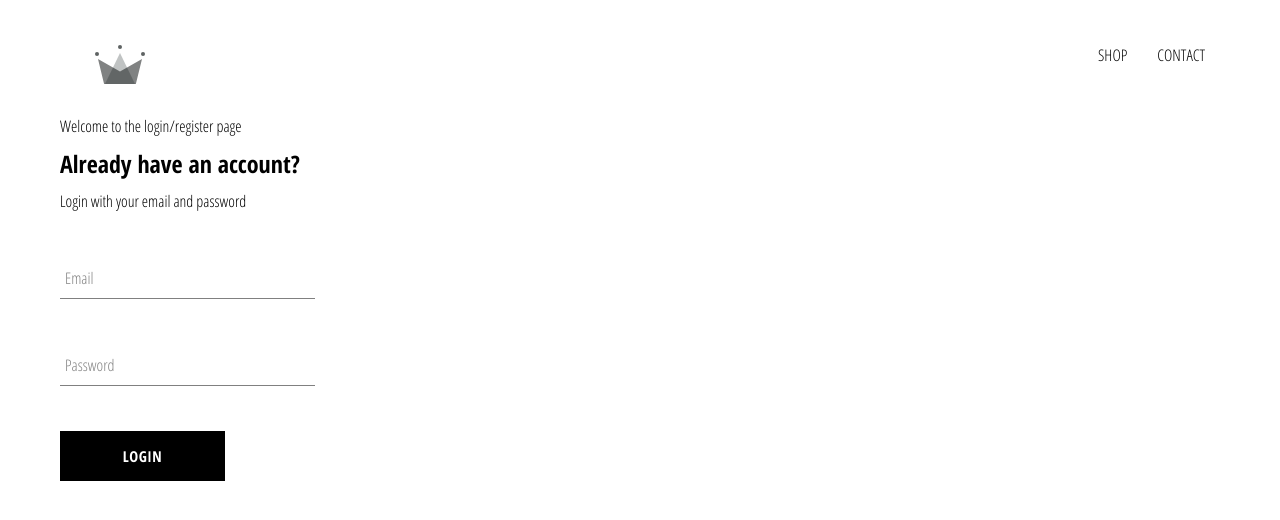
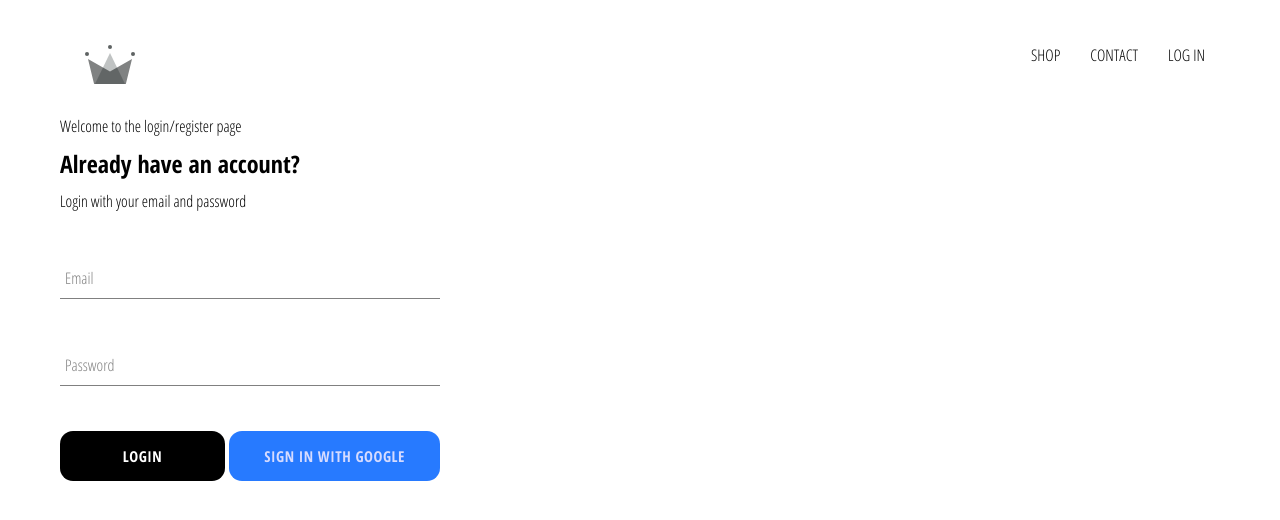
Before and after one commit to Acosta816/crown-clothing, a React (Create React App) app: page /login-register in a window 1280 px wide. Shown: the top 520 px of the page. Built offline with nearby package versions, Linux system fonts and the light colour scheme; no server answers.

Commit message:
integrated firebase, Next: integrate fireSTORE database and store email and pw users to our database

```diff
--- a/package.json
+++ b/package.json
@@ -6,6 +6,7 @@
     "@testing-library/jest-dom": "^5.11.6",
     "@testing-library/react": "^11.2.2",
     "@testing-library/user-event": "^12.2.2",
+    "firebase": "^8.1.1",
     "react": "^17.0.1",
     "react-dom": "^17.0.1",
     "react-router-dom": "^5.2.0",
--- a/src/App.css
+++ b/src/App.css
@@ -1,3 +1,7 @@
+* {
+    box-sizing: border-box;
+}
+
 body {
     font-family: 'Open Sans Condensed', sans-serif;
     padding: 20px 60px;
--- a/src/App.js
+++ b/src/App.js
@@ -1,16 +1,56 @@
+import React from 'react';
 import { Route, Switch } from 'react-router-dom';
-
 import './App.css';
 
 import HomePage from './pages/homepage.component';
 import ShopPage from './pages/shop/shop.component';
 import Header from './components/header/header.component';
 import LoginRegisterContainerPage from './pages/login-register/login-register.component';
+import { auth } from './firebase/firebase.utils';
 
-function App() {
+class App extends React.Component {
+  constructor(props) {
+    super(props);
+    this.state = {
+      currentUser: null
+    }//state
+    console.log('constructor() called...');
+  }//cons
+
+  //have to close the open subscription to prevent memory leaks.
+  //onAuthStateChanged accepts a callback that returns the user but it also if left unaltered, returns a function that unsubscribes from listening to changes in a user's auth state.
+  //(this does NOT sign the user out. It just stops listening to auth changes. The next step would naturally be to perform a sign out function which is also seen below.)
+  unsubscribeFromAuth = null;
+
+  //using the onAuthStateChanged method to add an observer for state changes to a user's sign-in or sign-out status.
+  //pass a function to this method with the parameter of 'user' which comes from the auth object which it got back from the firebase object. (FIREBASECLOUD>firebase>auth>)
+  //User-authenticated session persistence is defaulted to "on" for firebase out the box.
+  //The observer/subscriber is listening constantly to the auth object for changes. If there is no change/logout to the auth, then the onAuthStateChanged subscriber just sends back that "user" authenticated object everytime until they sig out.
+  componentDidMount() {
+    console.log('componentDidMount() called...');
+    this.unsubscribeFromAuth = auth.onAuthStateChanged(user => {
+      console.log(user);//inspecting the "user" object returned by calling auth.onAuthStateChanged
+      //It will not return anything if the user has manually logged out or the token expired. If however the last person logged in and did not log out. It will persist and THAT user object will be returned (they will still be logged in. Even if the page refreshes or the internet disconnects and reconnects.)
+      this.setState(prevState => {
+        return {
+          currentUser: user
+        }
+      });//setState
+
+    });//auth.onAuthStateChanged
+  }
+
+  componentWillUnmount() {
+    console.log('componentWillUnmount() called...');
+    this.unsubscribeFromAuth();
+  }
+
+
+  render() {
+    console.log('render() called...');
     return (
       <div>
-      <Header />
+        <Header currentUser={this.state.currentUser} />
         <Switch>
           <Route exact path='/' component={HomePage} />
           <Route path='/shop/' component={ShopPage} />
@@ -20,5 +60,6 @@
       </div>
     );
   }
+}
 
 export default App;
--- a/src/components/custom-button/custom-button.component.js
+++ b/src/components/custom-button/custom-button.component.js
@@ -2,9 +2,9 @@
 
 import './custom-button.styles.scss';
 
-const CustomButton = ({ children, ...otherProps }) => (
+const CustomButton = ({ children, isGoogleButton, ...otherProps }) => (
     <button
-        className='custom-button'
+        className={`custom-button ${isGoogleButton ? 'google-button' : null}`}
         {...otherProps}
     >
         {children}
--- a/src/components/custom-button/custom-button.styles.scss
+++ b/src/components/custom-button/custom-button.styles.scss
@@ -12,6 +12,7 @@
     font-family: 'Open Sans Condensed';
     font-weight: bolder;
     border: none;
+    border-radius: 13px;
     cursor: pointer;
 
     &:hover {
@@ -19,4 +20,15 @@
       color: black;
       border: 1px solid black;
     }
+
+    &.google-button {
+        background-color: rgb(39, 122, 255);
+        color: rgb(214, 219, 255);
+
+        &:hover {
+            background-color: #1c6be2;
+            color: white;
+            border: none;
+          }
+    }
   }
--- a/src/components/header/header.component.js
+++ b/src/components/header/header.component.js
@@ -1,11 +1,13 @@
 import React from 'react';
-import { NavLink } from 'react-router-dom';
+import { Link, NavLink } from 'react-router-dom';
+
+import { auth } from '../../firebase/firebase.utils';
 
 import { ReactComponent as Logo } from '../../assets/crown.svg';
 
 import './header.styles.scss';
 
-const Header = () => (
+const Header = ({ currentUser }) => (
     <div className='header'>
         <NavLink className='logo-container' to='/'>
             <Logo className='logo' />
@@ -18,6 +20,12 @@
             <NavLink className='option' to='/contact' activeClassName="activeLink">
                 CONTACT
             </NavLink>
+            {
+                currentUser ?
+                    <div className='option' onClick={() => auth.signOut()}>SIGN OUT</div>
+                    :
+                    <Link className='option' to='/login-register'>LOG IN</Link>
+            }
 
         </div>
 
--- a/src/components/header/header.styles.scss
+++ b/src/components/header/header.styles.scss
@@ -21,6 +21,7 @@
 
         .option {
             padding: 10px 15px;
+            cursor: pointer;
         }
     }//end of options
 
--- a/src/components/login/login.component.js
+++ b/src/components/login/login.component.js
@@ -1,6 +1,8 @@
 import React from 'react';
 import CustomButton from '../custom-button/custom-button.component';
 import FormInput from '../form-input/form-input.component';
+
+import { signInWithGoogle } from '../../firebase/firebase.utils';
 
 import './login.styles.scss';
 
@@ -36,7 +38,7 @@
     }
 
     render() {
-
+        console.log('render() ...called')
         return (
             <div className='login'>
                 <h2 className='title'>Already have an account?</h2>
@@ -60,7 +62,11 @@
                         inputChange={this.inputChange}
                     />
 
-                    <CustomButton type='submit'>LOGIN</CustomButton>
+                    <div className='buttons'>
+                        <CustomButton type='submit'>LOGIN</CustomButton>
+                        <CustomButton type='button' onClick={signInWithGoogle} isGoogleButton>Sign in with GOOGLE</CustomButton>
+                    </div>
+
                 </form>
             </div>
         )
--- a/src/components/login/login.styles.scss
+++ b/src/components/login/login.styles.scss
@@ -1,9 +1,15 @@
 .login {
-    width: 30vh;
+    width: 380px;
     display: flex;
     flex-direction: column;
 
     .title {
         margin: 10px 0;
     }
+
+    .buttons {
+        display: flex;
+        justify-content: space-between;
+    }
+
 }
--- /dev/null
+++ b/src/firebase/firebase.utils.js
@@ -0,0 +1,35 @@
+import firebase from 'firebase/app';
+import 'firebase/firestore';
+import 'firebase/auth';
+
+const config = {
+    apiKey: "AIzaSyAy5J9YVi6VpIeAgxJScsSGQEQyg3zJKHM",
+    authDomain: "crown-db-eb89f.firebaseapp.com",
+    databaseURL: "https://crown-db-eb89f.firebaseio.com",
+    projectId: "crown-db-eb89f",
+    storageBucket: "crown-db-eb89f.appspot.com",
+    messagingSenderId: "265380521808",
+    appId: "1:265380521808:web:1135a462cdc09a62e66e55",
+    measurementId: "G-SVHP6QVWEL"
+}
+
+firebase.initializeApp(config);
+
+export const auth = firebase.auth();
+export const firestore = firebase.firestore();
+
+
+//Setting up our Google authentication utility:
+
+//creating a Goofle authprovider instance from the 'auth' library we imported.
+//it takes a couple of custom OAuth parameters that we can assign using provider.setCustomParameter() and passing in an object with key:value pairs
+const myGoogleProvider = new firebase.auth.GoogleAuthProvider();
+myGoogleProvider.setCustomParameters({ prompt: 'select_account' }); //this custom OAuth provider ensures a "Select account" feature that prompts the user to sign in whenever they reach a part of our React app that uses the myGoogleProvider.
+//We still need to setup the "signInWithPopup" feature which triggers a popup and by adding this provider to it, it will ensure that this provider gets used with a 'select account' prompt feature.
+
+//We are creating a const that will equal the method from the auth library called signInWithPopup() which accepts provider objects from twitter, google, amazon, facebook, etc..
+//We want the popup from google so we will pass in the provider we made called myGoogleProvider
+export const signInWithGoogle = () => auth.signInWithPopup(myGoogleProvider);
+//you still need to configure your firebase project on firebase site to use "Google sign in"
+
+export default firebase; //in case we need to access other methods on firebase/app.
```
Also changed, not shown: 1 other file (tests, documents, lock files or other folders). Lines whose indentation alone changed are shown as unchanged.
